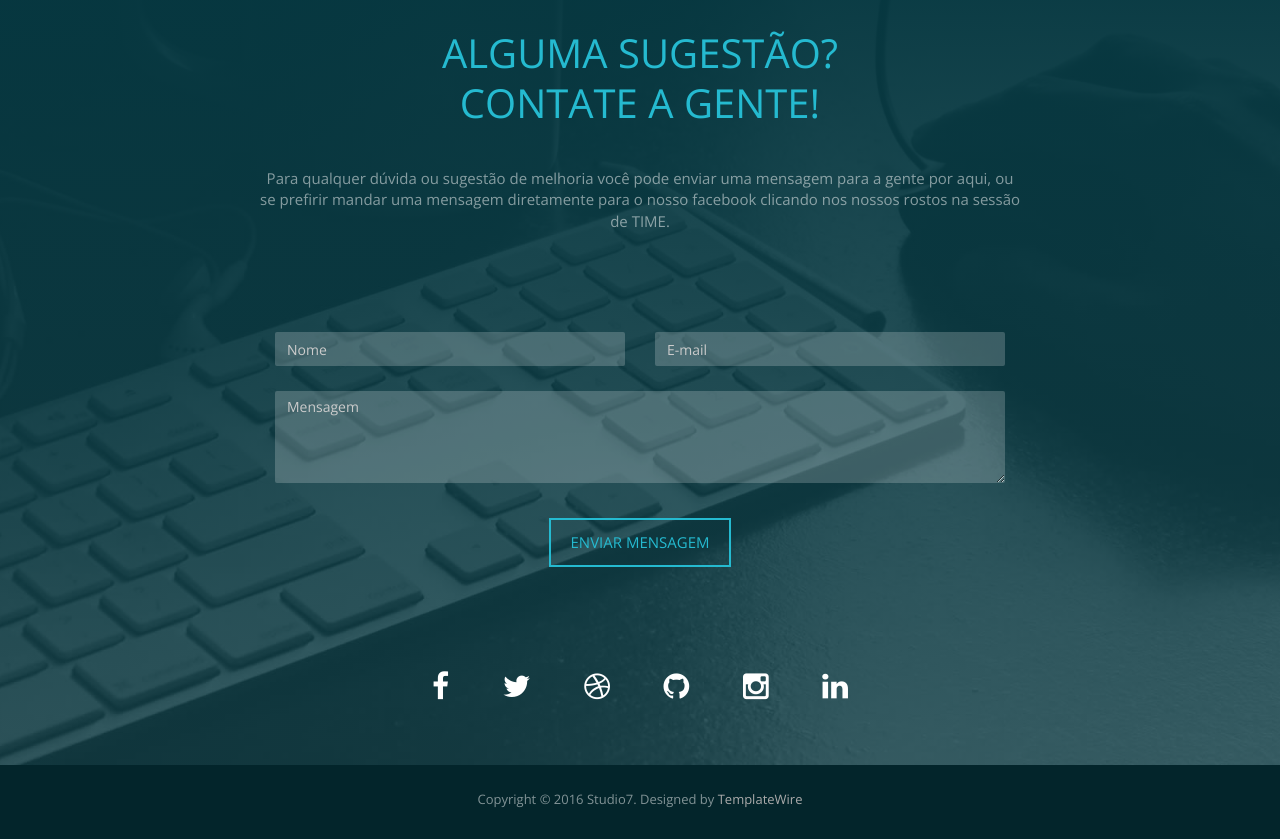
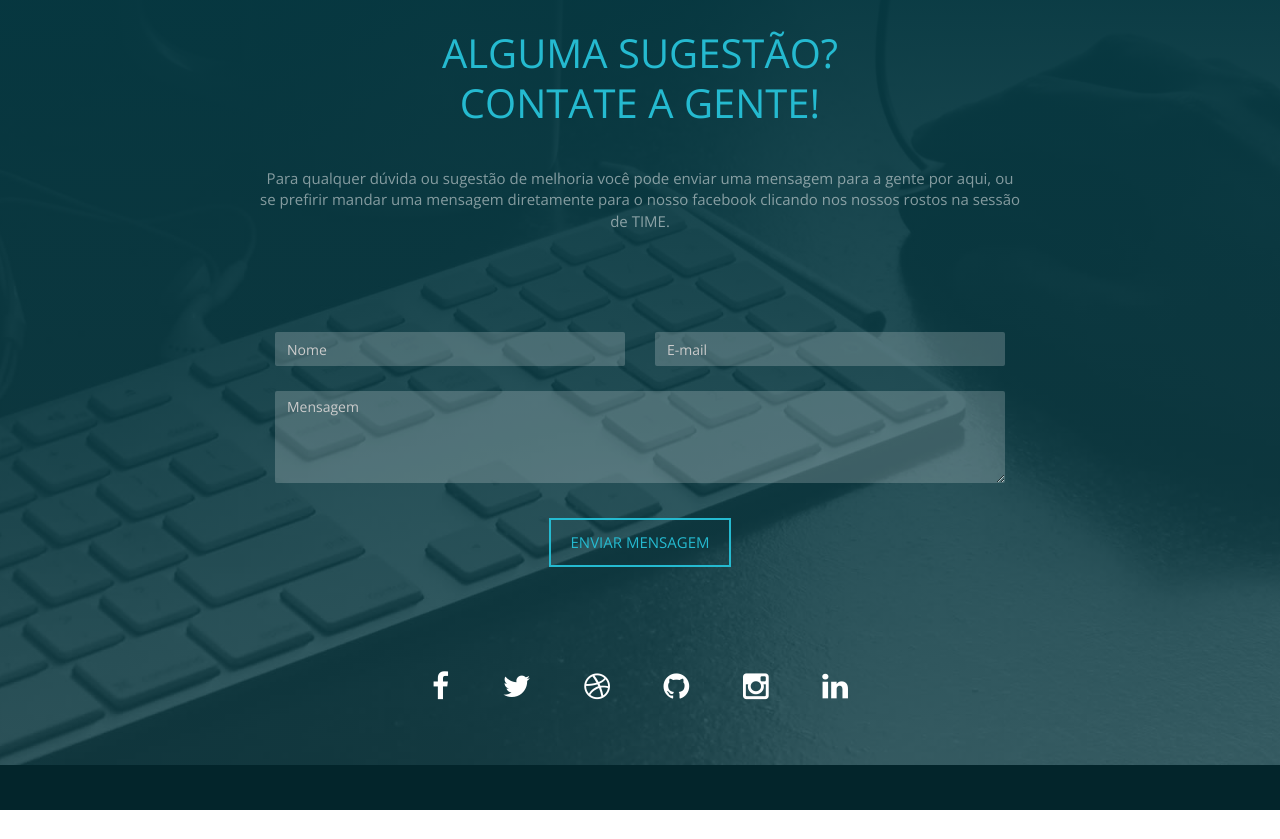
Before and after one commit to visantanna/RP-2-Project, a plain HTML site: page RP2-Project/index.html in a window 1280 px wide. Shown: the part 3160-3999 px from the top of the page. After the commit the page ends 3970 px from the top, so only its background shows below. Drawn offline with nearby package versions, Linux system fonts and the light colour scheme.

Commit message:
Add files via upload

```diff
--- a/RP2-Project/index.html
+++ b/RP2-Project/index.html
@@ -355,7 +355,7 @@
 <div id="footer">
   <div class="container text-center">
     <div class="fnav">
-      <p>Copyright &copy; 2016 Studio7. Designed by <a href="http://www.templatewire.com" rel="nofollow">TemplateWire</a></p>
+      <!-- <p>Copyright &copy; 2016 Studio7. Designed by <a href="http://www.templatewire.com" rel="nofollow">TemplateWire</a></p> -->
     </div>
   </div>
 </div>
```
